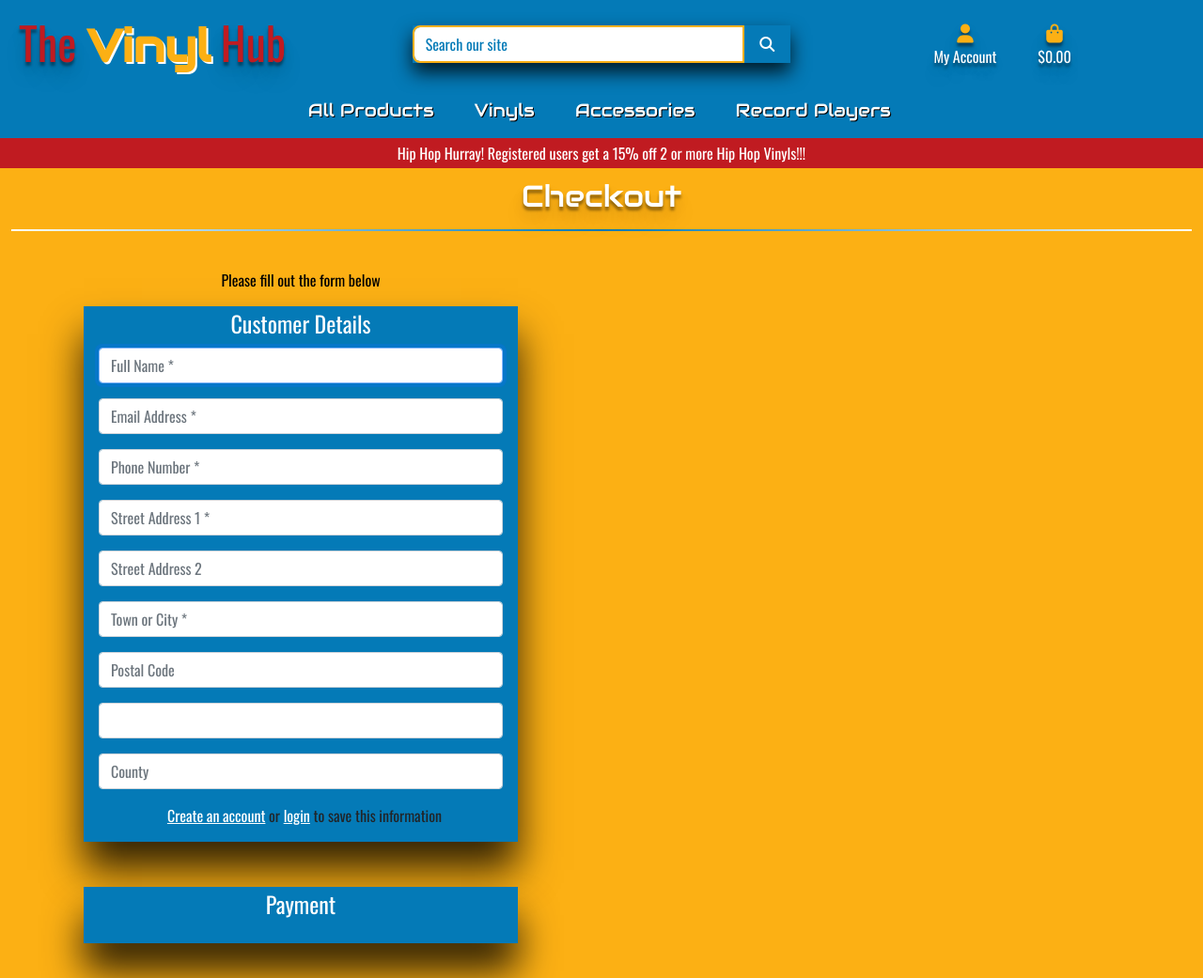
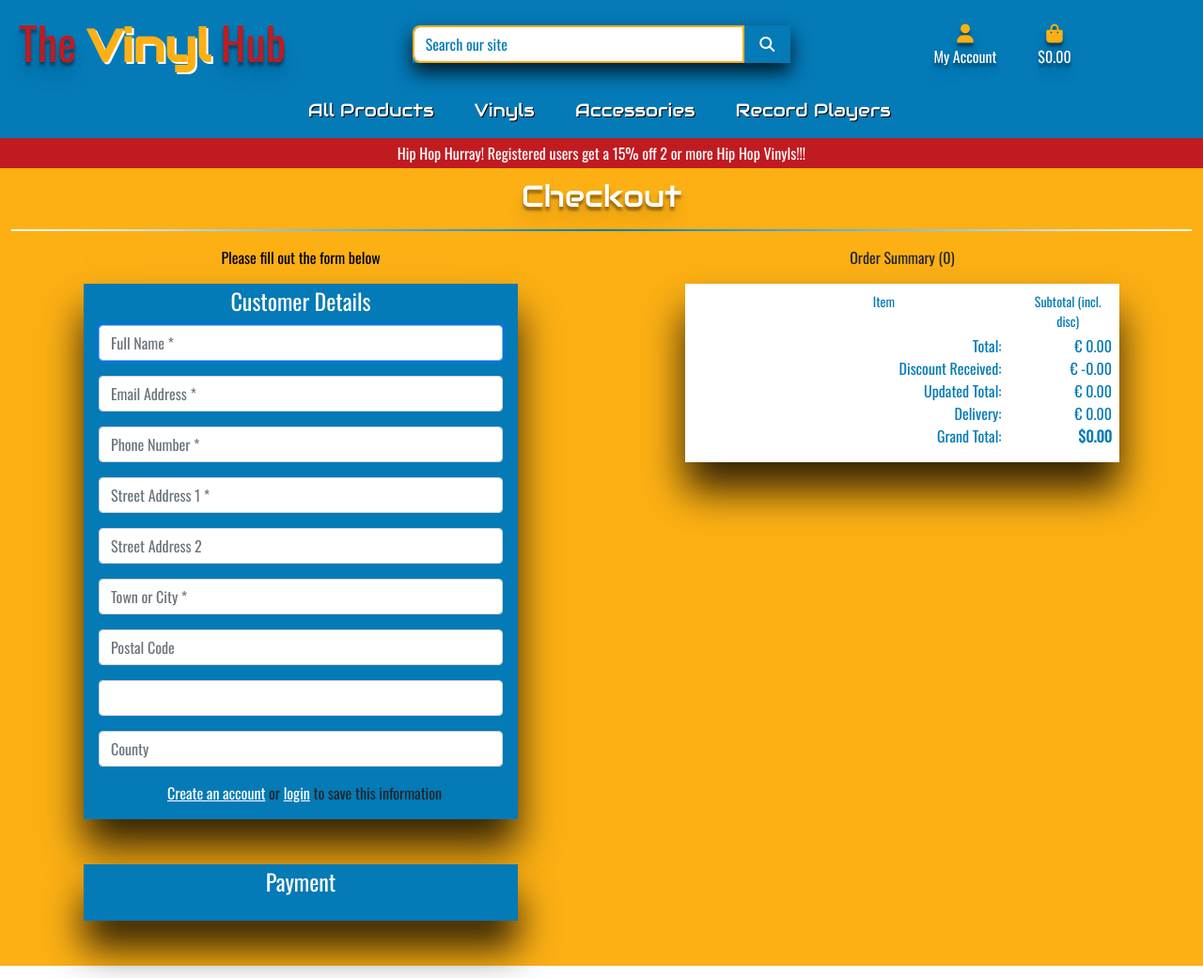
Before and after one commit to Gertobin11/the_vinyl_hub, a Django app: template checkout/templates/checkout/checkout.html in a window 1280 px wide. Shown: the top 1041 px of the page at 94% size. Run offline with Django 3.2, Linux system fonts and the light colour scheme; tables that the repository leaves empty hold one stand-in row (values such as "Sample post"); the template is opened without the code that fills it: values that come from a table or form of the project are taken from there, most other values are stand-ins (such as "Sample title", 1, 10 or a date in 2020); parts of the project's set-up code (start-up, migrations or seed data) failed here and were passed over; some libraries are stand-ins or nearby versions.

Commit message:
added order summary to checkout

```diff
--- a/checkout/templates/checkout/checkout.html
+++ b/checkout/templates/checkout/checkout.html
@@ -13,12 +13,56 @@
         </div>
     </div>
     <div class="row text-center">
-        <div class="col-12 col-lg-6 order-lg-last mb-4">
-
+        <div class="col-12 col-lg-6 order-lg-last">
+            <p class="black-text">Order Summary ({{ product_count }})</p>
+            <div class="product-summary-container mb-4 mt-3 bg-white box-shadow w-75 mx-auto px-2">
+                <div class="row">
+                    <div class="col-7 offset-2">
+                        <p class="mb-1 mt-2 small blue-text">Item</p>
+                    </div>
+                    <div class="col-3 text-right">
+                        <p class="mb-1 mt-2 small blue-text">Subtotal (incl. disc)</p>
+                    </div>
+                </div>
+                {% for item in bag_items %}
+                    <div class="row">
+                        <div class="col-2 mb-1">
+                            <a href="{% url 'product_details' item.product.id %}">
+                                {% if item.product.image %}
+                                    <img class="w-100" src="/media/{{ item.product.image }}" alt="{{ product.friendly_name }}">
+                                {% else %}
+                                    <img class="w-100" src="/media/no_image.jpg" alt="{{ product.friendly_name }}">
+                                {% endif %}
+                            </a>
+                        </div>
+                        <div class="col-7">
+                            <p class="my-0"><strong>{{ item.product.friendly_name }}</strong></p>
+                            <p class="my-0 small blue-text">Quantity: {{ item.quantity }}</p>
+                        </div>
+                        <div class="col-3 text-end">
+                            <p class="my-0 small blue-text">€ {{ item.product.price | calc_subtotal:item.quantity }}</p>
+                        </div>
+                    </div>
+                    <hr class="style1">
+                {% endfor %}
+                <div class="row blue-text text-end">
+                    <div class="col-7 offset-2">
+                        <p class="my-0">Total:</p>
+                        <p class="my-0">Discount Received:</p>
+                        <p class="my-0">Updated Total:</p>
+                        <p class="my-0">Delivery:</p>
+                        <p class="my-0">Grand Total:</p>
+                    </div>
+                    <div class="col-3 mb-3">
+                        <p class="my-0">€ {{ total | floatformat:2 }}</p>
+                        <p class="my-0">€ -{{ discount | floatformat:2 }}</p>
+                        <p class="my-0">€ {{ new_total | floatformat:2 }}</p>
+                        <p class="my-0">€ {{ delivery | floatformat:2 }}</p>
+                        <p class="my-0"><strong>${{ grand_total | floatformat:2 }}</strong></p>
+                    </div>
+                </div>
+            </div>
         </div>
-    </div>
-
-    <div class="row text-center">
         <div class="col-12 col-lg-6">
             <p class="text-black">Please fill out the form below</p>
             <form action="{% url 'checkout' %}" method="POST" id="payment-form">
```
